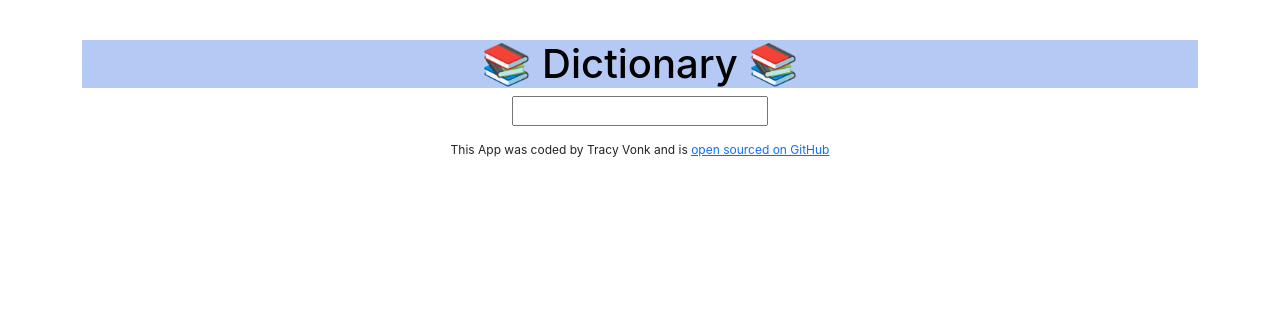
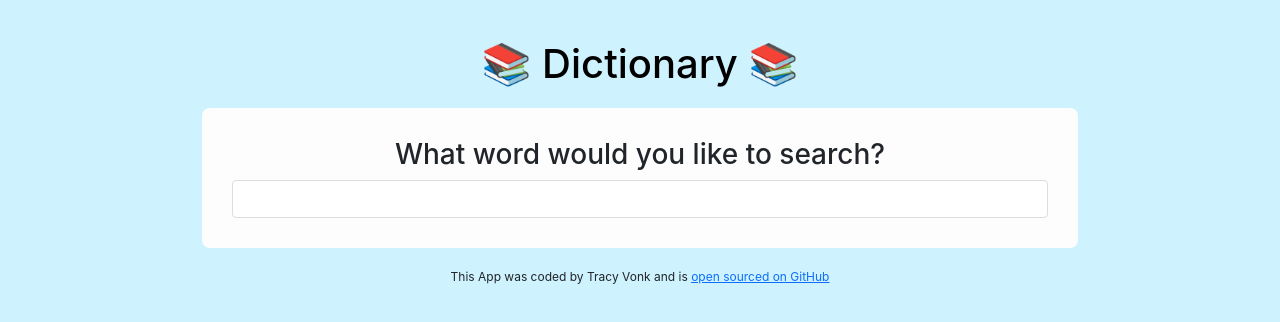
Before and after one commit to TracyV8/version2-dictionary, a React (Create React App) app: page / in a window 1280 px wide. Shown: the top 322 px of the page. Built offline with nearby package versions, Linux system fonts and the light colour scheme.

Commit message:
styling updated

```diff
--- a/src/App.css
+++ b/src/App.css
@@ -1,12 +1,18 @@
+body {
+  background: rgb(207, 242, 255);
+}
+.App .container {
+  max-width: 900px;
+}
+
 .App {
   text-align: center;
 }
 
 .App-header {
   margin-top: 40px;
-  background-color: #b4c9f3;
-
-  align-items: center;
+  background-color: rgb(207, 242, 255);
+  text-align: center;
   justify-content: center;
 
   color: black;
--- a/src/Dictionary.css
+++ b/src/Dictionary.css
@@ -1,2 +1,14 @@
-.Dictionary {
+.Dictionary section {
+  background: rgb(253, 253, 253);
+  padding: 30px;
+  border-radius: 8px;
+  box-shadow: 0 10px 20px rgb(0 0 0 0.2);
+  margin: 20px 0;
 }
+.Dictionary input {
+  width: 100%;
+  padding: 6px 4px;
+  border: 1px solid #ddd;
+  color: #333;
+  border-radius: 4px;
+}
--- a/src/Dictionary.js
+++ b/src/Dictionary.js
@@ -27,9 +27,12 @@
 
   return (
     <div className="Dictionary">
-      <form onSubmit={search}>
-        <input type="search" onChange={handleKeywordChange} />
-      </form>
+      <section>
+        <h3>What word would you like to search?</h3>
+        <form onSubmit={search}>
+          <input type="search" onChange={handleKeywordChange} />
+        </form>
+      </section>
       <Results results={results} />
     </div>
   );
--- a/src/Meaning.js
+++ b/src/Meaning.js
@@ -6,16 +6,16 @@
   return (
     <div className="Meaning">
       <h3>{props.meaning.partOfSpeech}</h3>
-      <p>
+      <div>
         {" "}
         <strong>Definition: </strong>
         {props.meaning.definition}
-      </p>
-      <p>
+      </div>
+      <div>
         <em>{props.meaning.example}</em>
 
         <Synonyms synonyms={props.meaning.synonyms} />
-      </p>
+      </div>
     </div>
   );
 }
--- /dev/null
+++ b/src/Results.css
@@ -0,0 +1,7 @@
+.Results {
+  text-align: left;
+}
+.Results h4 {
+  opacity: 0.7;
+  font-size: 20px;
+}
--- a/src/Results.js
+++ b/src/Results.js
@@ -1,17 +1,20 @@
 import React from "react";
 import Meaning from "./Meaning";
+import "./Results.css";
 
 export default function Results(props) {
   if (props.results) {
     return (
       <div className="Results">
-        <h2>{props.results.word}</h2>
-        <h4>{props.results.phonetic}</h4>
+        <section>
+          <h2>{props.results.word}</h2>
+          <h4>{props.results.phonetic}</h4>
+        </section>
         {props.results.meanings.map(function (meaning, index) {
           return (
-            <div key={index}>
+            <section key={index}>
               <Meaning meaning={meaning} />
-            </div>
+            </section>
           );
         })}
       </div>
--- /dev/null
+++ b/src/Synonyms.css
@@ -0,0 +1,8 @@
+.Synonyms h6 {
+  opacity: 0.7;
+  margin-top: 15px;
+}
+.Synonyms span {
+  font-size: 12px;
+  padding-right: 10px;
+}
--- a/src/Synonyms.js
+++ b/src/Synonyms.js
@@ -1,11 +1,12 @@
 import React from "react";
+import "./Synonyms.css";
 
 export default function Synonyms(props) {
   if (props.synonyms) {
     return (
       <div className="Synonyms">
         {" "}
-        <strong>Synonyms: </strong>
+        <h6>Synonyms: </h6>
         {props.synonyms.map(function (synonym, index) {
           return <span key={index}> {synonym}</span>;
         })}
```
